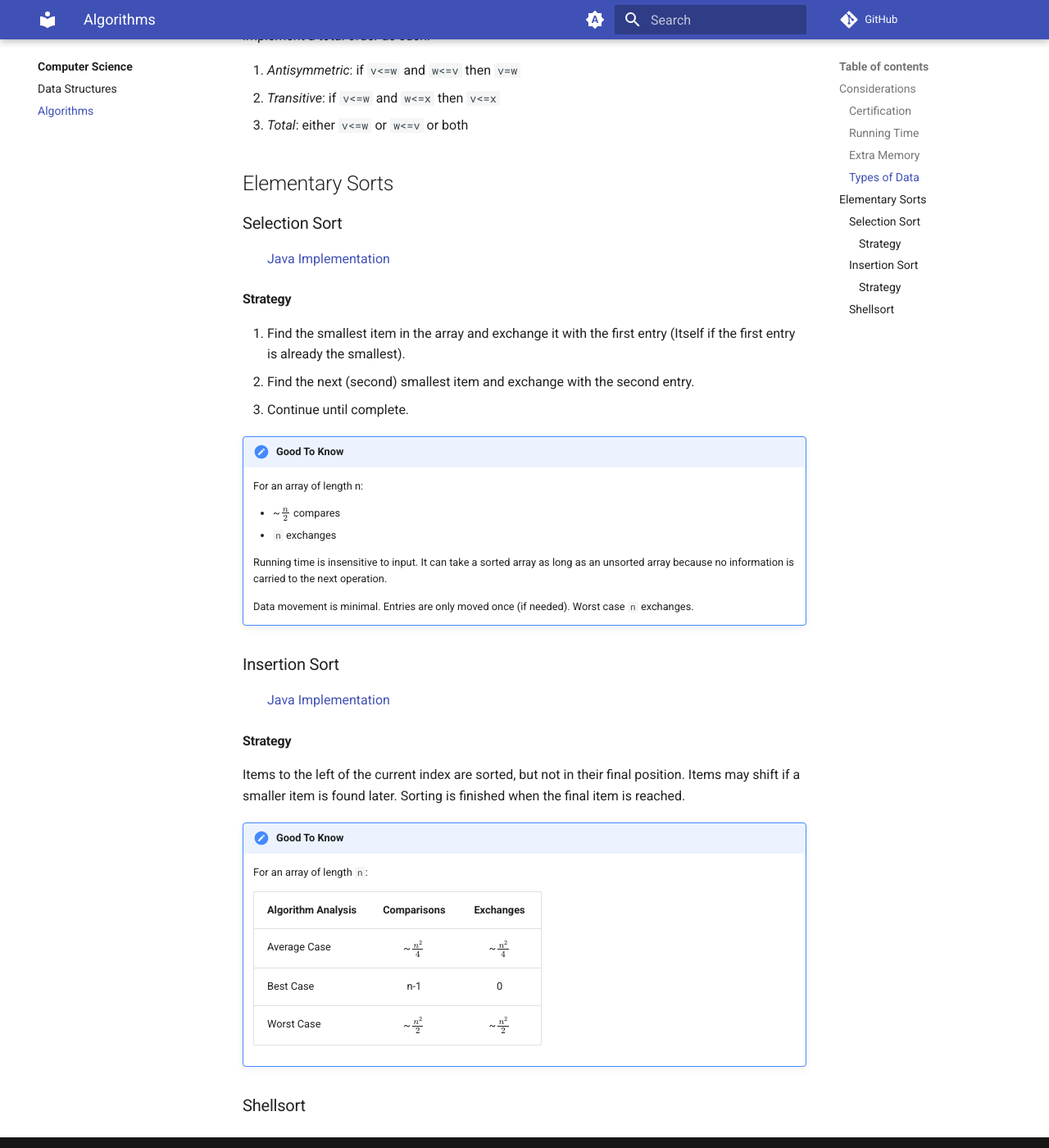
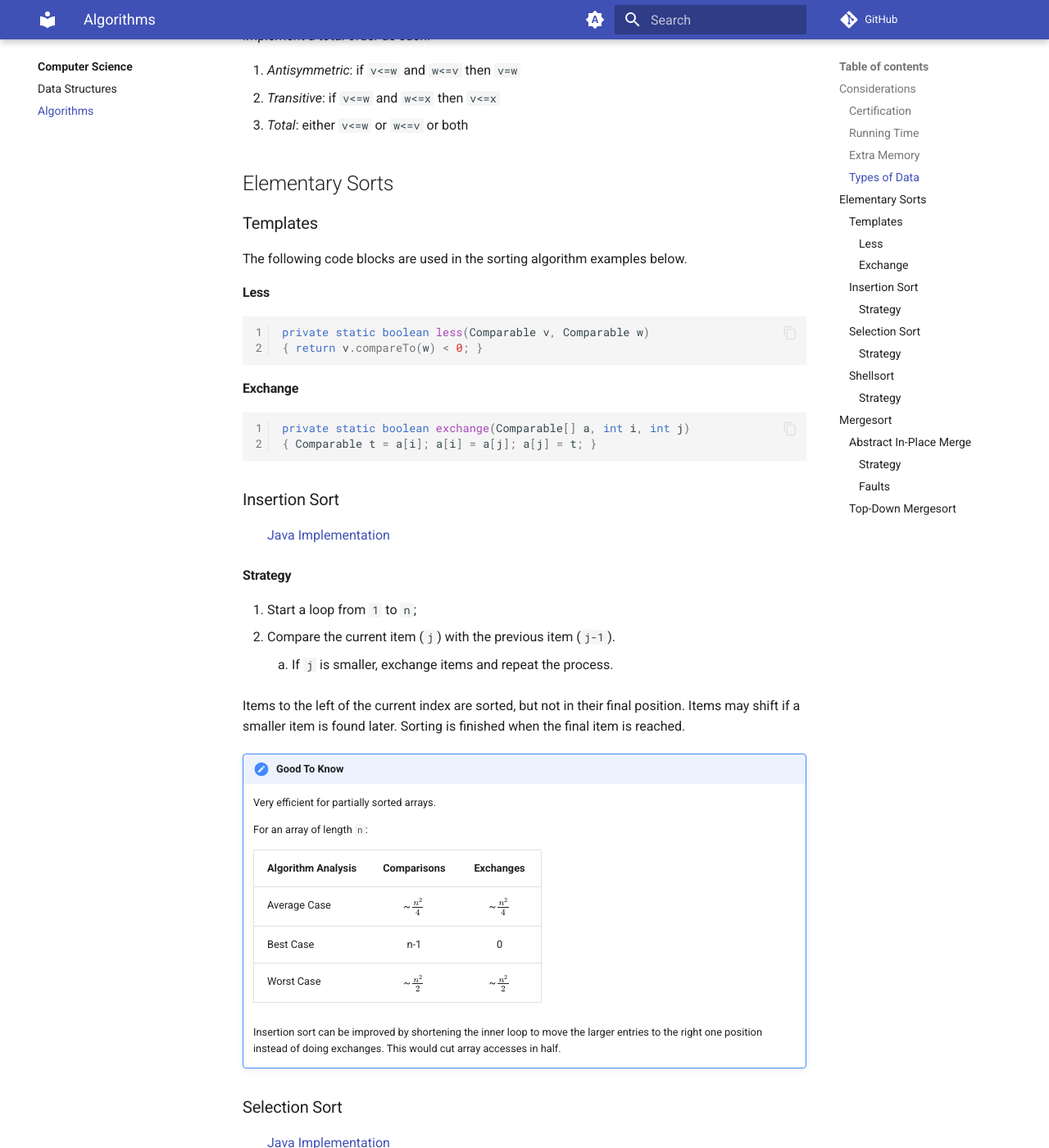
Before and after one commit to noreynolds/notes, an MkDocs documentation site: the page built from docs/cs/algorithms/index.md, in a window 1280 px wide and 1400 px high, scrolled down 1028 px. Shown: the whole window at 82% size. Built offline with MkDocs 1.6.1 and Material for MkDocs 9.7.7, drawn with Linux system fonts in a browser that asks for light colours; comment, search, counter and statistics services are not loaded; some of the changed text lies outside the part shown.

````diff
--- a/docs/cs/algorithms/index.md
+++ b/docs/cs/algorithms/index.md
@@ -40,6 +40,50 @@ By implementing the `Comparable` interface, you can implement `compareTo()`. It
 
 ## Elementary Sorts
 
+### Templates
+The following code blocks are used in the sorting algorithm examples below.
+
+#### Less
+```java
+private static boolean less(Comparable v, Comparable w)
+{ return v.compareTo(w) < 0; }
+```
+
+#### Exchange
+```java
+private static boolean exchange(Comparable[] a, int i, int j)
+{ Comparable t = a[i]; a[i] = a[j]; a[j] = t; }
+```
+
+
+### Insertion Sort
+/// define
+
+- [Java Implementation](insertion.md)
+
+///
+
+#### Strategy
+1. Start a loop from `1` to `n`;
+2. Compare the current item (`j`) with the previous item (`j-1`).
+    2. If `j` is smaller, exchange items and repeat the process.
+
+Items to the left of the current index are sorted, but not in their final position. Items may shift if a smaller item is found later. Sorting is finished when the final item is reached.
+
+!!! note "Good To Know"
+
+    Very efficient for partially sorted arrays.
+
+    For an array of length `n`:
+
+    | Algorithm Analysis | Comparisons      | Exchanges        |
+    |--------------------|:----------------:|:----------------:|
+    | Average Case       | ~$\frac{n^2}{4}$ | ~$\frac{n^2}{4}$ |
+    | Best Case          |        n-1       |         0        |
+    | Worst Case         | ~$\frac{n^2}{2}$ | ~$\frac{n^2}{2}$ |
+
+    Insertion sort can be improved by shortening the inner loop to move the larger entries to the right one position instead of doing exchanges. This would cut array accesses in half.
+
 ### Selection Sort
 /// define
 
@@ -64,25 +108,52 @@ By implementing the `Comparable` interface, you can implement `compareTo()`. It
 
     Data movement is minimal. Entries are only moved once (if needed). Worst case `n` exchanges.
 
-### Insertion Sort
+### Shellsort
 /// define
 
-- [Java Implementation](insertion.md)
+- [Java Implementation](shell.md)
 
 ///
 
 #### Strategy
 
-Items to the left of the current index are sorted, but not in their final position. Items may shift if a smaller item is found later. Sorting is finished when the final item is reached.
+An extension of insertion sort.
 
-!!! note "Good To Know"
+Create an _h_-sorted array. An _h_-sorted array is _h_ independent sorted subsequences. If _h_ is 5, this means there are 5 subsequences within the array that are each sorted. When _h_ equals 1, the sorting operation is complete.
 
-    For an array of length `n`:
+The implementation uses the sequence of decreasing values $\frac{1}{2}(3^k-1)$, starting at the smallest increment greater than or equal to $\lfloor$_n_/3$\rfloor$ and decreasing to 1.
 
-    | Algorithm Analysis | Comparisons      | Exchanges        |
-    |--------------------|:----------------:|:----------------:|
-    | Average Case       | ~$\frac{n^2}{4}$ | ~$\frac{n^2}{4}$ |
-    | Best Case          |        n-1       |         0        |
-    | Worst Case         | ~$\frac{n^2}{2}$ | ~$\frac{n^2}{2}$ |
+## Mergesort
 
-### Shellsort
+> The algorithms discussed in this section are based on _merging_. the combination of 2 ordered arrays into one larger ordered array.
+
+An array is sorted by:
+
+1. Dividing into two halves
+1. Sorting the two halves (recursively)
+1. Merging results
+
+### Abstract In-Place Merge
+/// define
+
+- [Java Implementation](mergesort_in_place.md)
+
+///
+
+#### Strategy
+The straightforward approach. Merge two disjoint ordered orders into a third array.
+
+1. Create an output array
+1. Choose the smallest remaining item form the two input arrays
+1. Add the chosen item to the output array.
+
+#### Faults
+When size increases, creating an ouput array for every merge becomes expensive.
+
+
+### Top-Down Mergesort
+/// define
+
+- [Java Implementation](top_down_mergesort.md)
+
+////
````
Also changed, not shown: docs/aws/ccp/caf.md (added, +17 -0 lines), docs/aws/ccp/exam_01_10_2025.md (added, +80 -0 lines), docs/aws/ccp/index.md (+11 -34 lines), docs/aws/ccp/services.md (added, +59 -0 lines), docs/cs/algorithms/mergesort_in_place.md (added, +17 -0 lines), docs/cs/algorithms/shell.md (added, +22 -0 lines), docs/cs/algorithms/top_down_mergesort.md (added, +21 -0 lines), docs/aws/ccp/waf.md (added), docs/index.md (line endings or trailing spaces).
